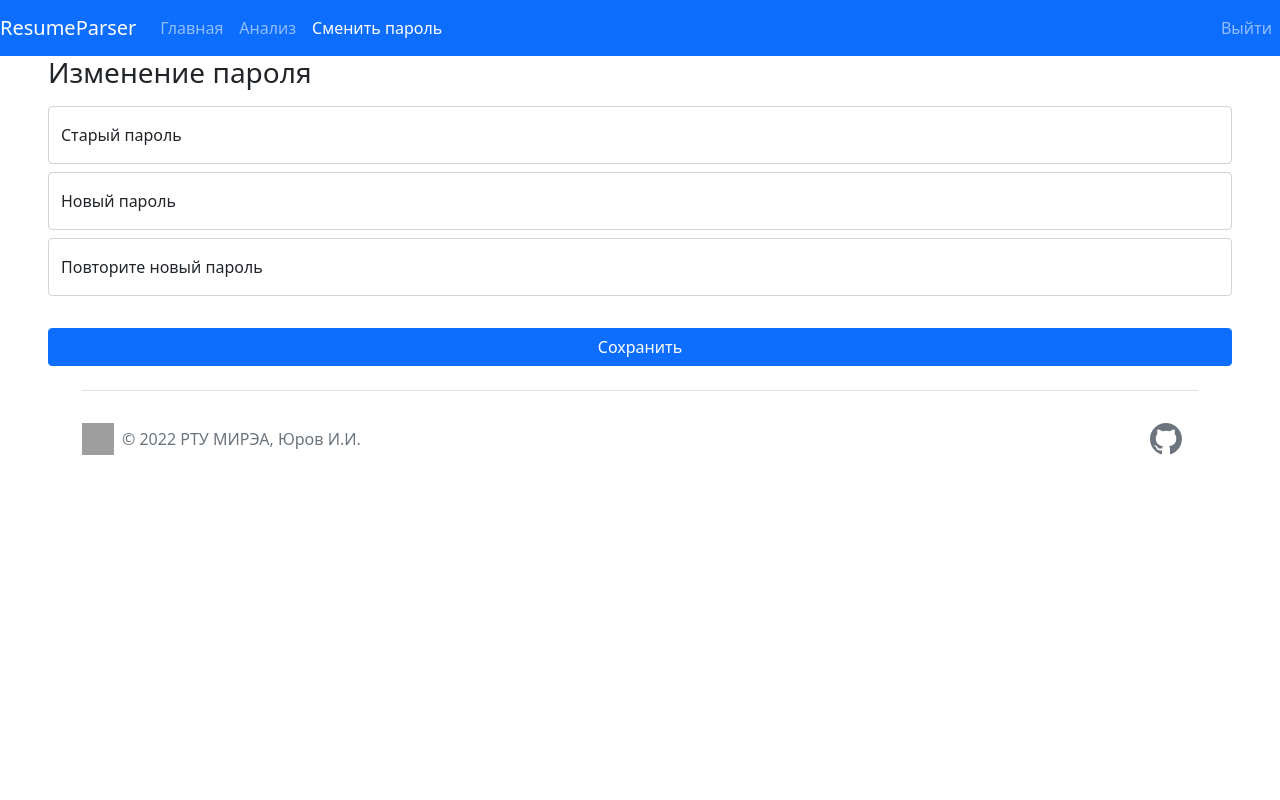
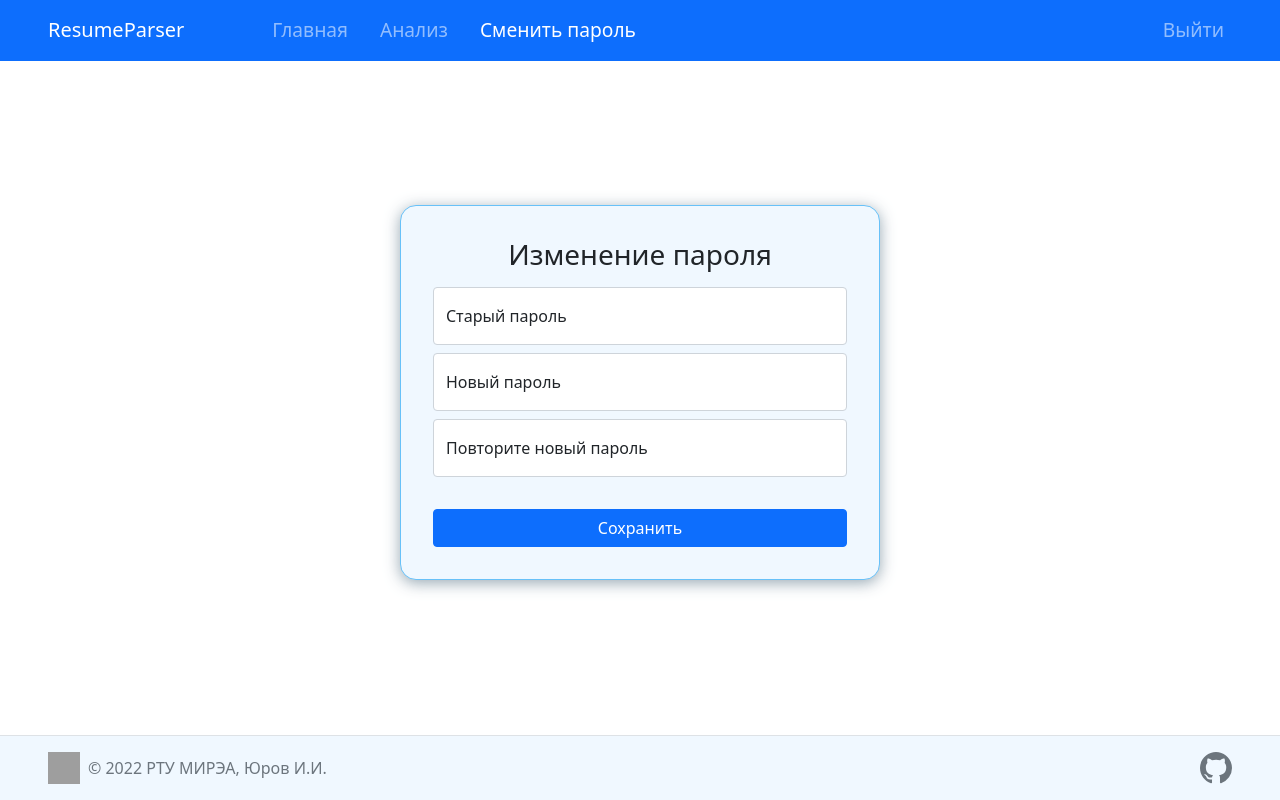
Before and after one commit to Frit027/web-resume-parser, a Django app: page /account/password-change/ in a window 1280 px wide. Run offline with Django 4.2, Linux system fonts and the light colour scheme; the visitor is signed in with stand-in values (Sample User, id 1); parts of the project's set-up code (start-up, migrations or seed data) failed here and were passed over; grey boxes are pictures that could not be loaded.

Commit message:
added common styles

```diff
--- a/account/static/css/style.css
+++ b/account/static/css/style.css
@@ -1,7 +1,67 @@
+body {
+    display: flex;
+    flex-direction: column;
+    height: 100vh;
+}
+
+.header {
+    font-size: 1.2rem;
+    margin-bottom: 2rem;
+}
+
+.nav-item {
+    padding-left: 1rem;
+}
+
+.ml-3rem {
+    margin-left: 3rem;
+}
+
+.mr-3rem {
+    margin-right: 3rem;
+}
+
 .content {
     margin: 0 3rem;
 }
 
-.nav {
-    margin: 1rem;
+.detail {
+    cursor: pointer;
+    color: #18ADFF;
 }
+
+.detail:hover {
+    text-decoration: underline;
+}
+
+.login-register-form {
+    margin: 7rem auto 0 auto;
+    max-width: 30rem;
+    text-align: center;
+    padding: 2rem;
+    border-radius: 1rem;
+    background: aliceblue;
+}
+
+.stroke {
+    border: 1px solid #68C1F8;
+    box-shadow: 0 3px 15px rgba(140, 159, 171, .9);
+}
+
+.error {
+    color: #E52B50;
+}
+
+.container {
+    margin-top: auto;
+    max-width: 100%;
+    padding: 0;
+}
+
+footer {
+    background: aliceblue;
+}
+
+.fill-grey {
+    filter: grayscale(1);
+}
```
